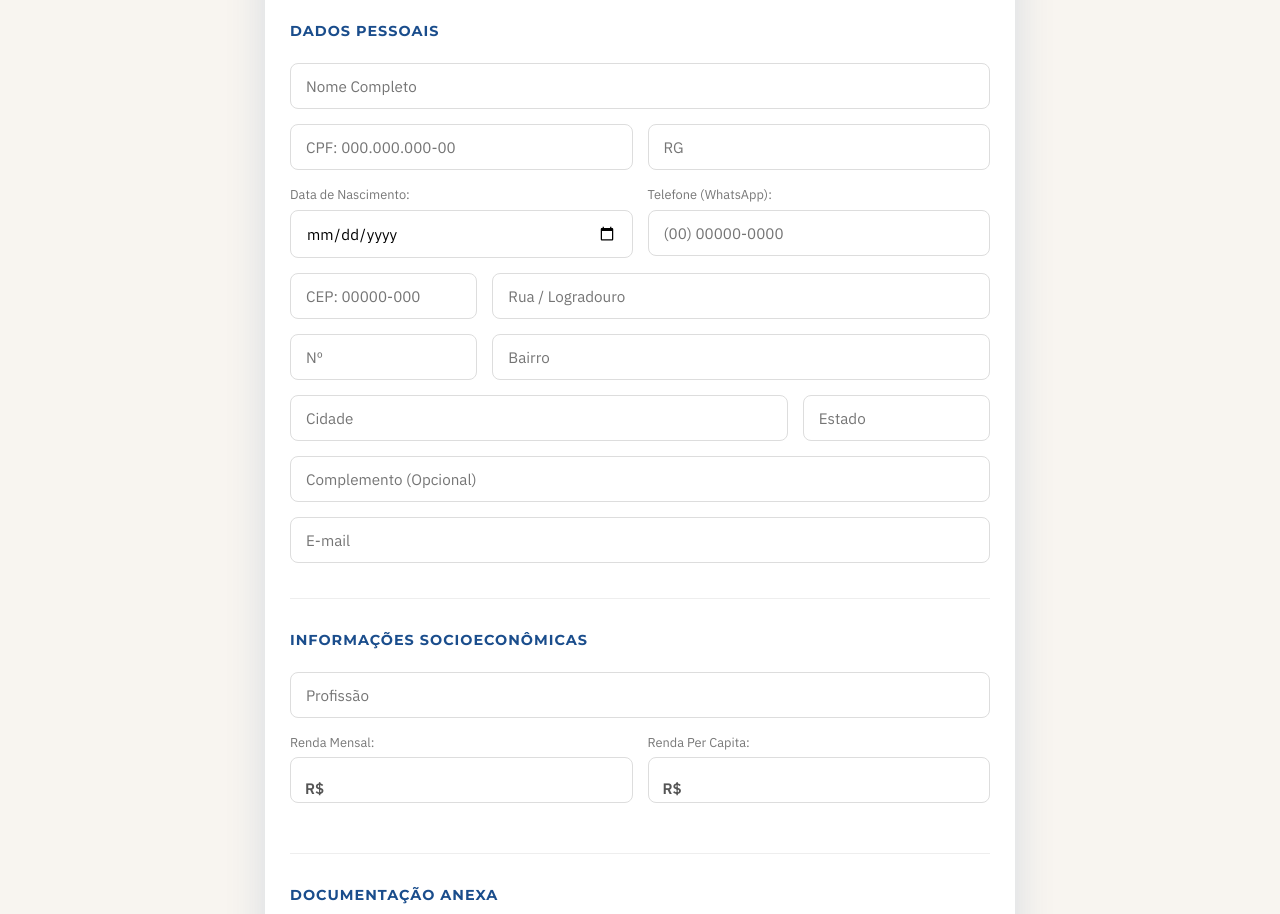
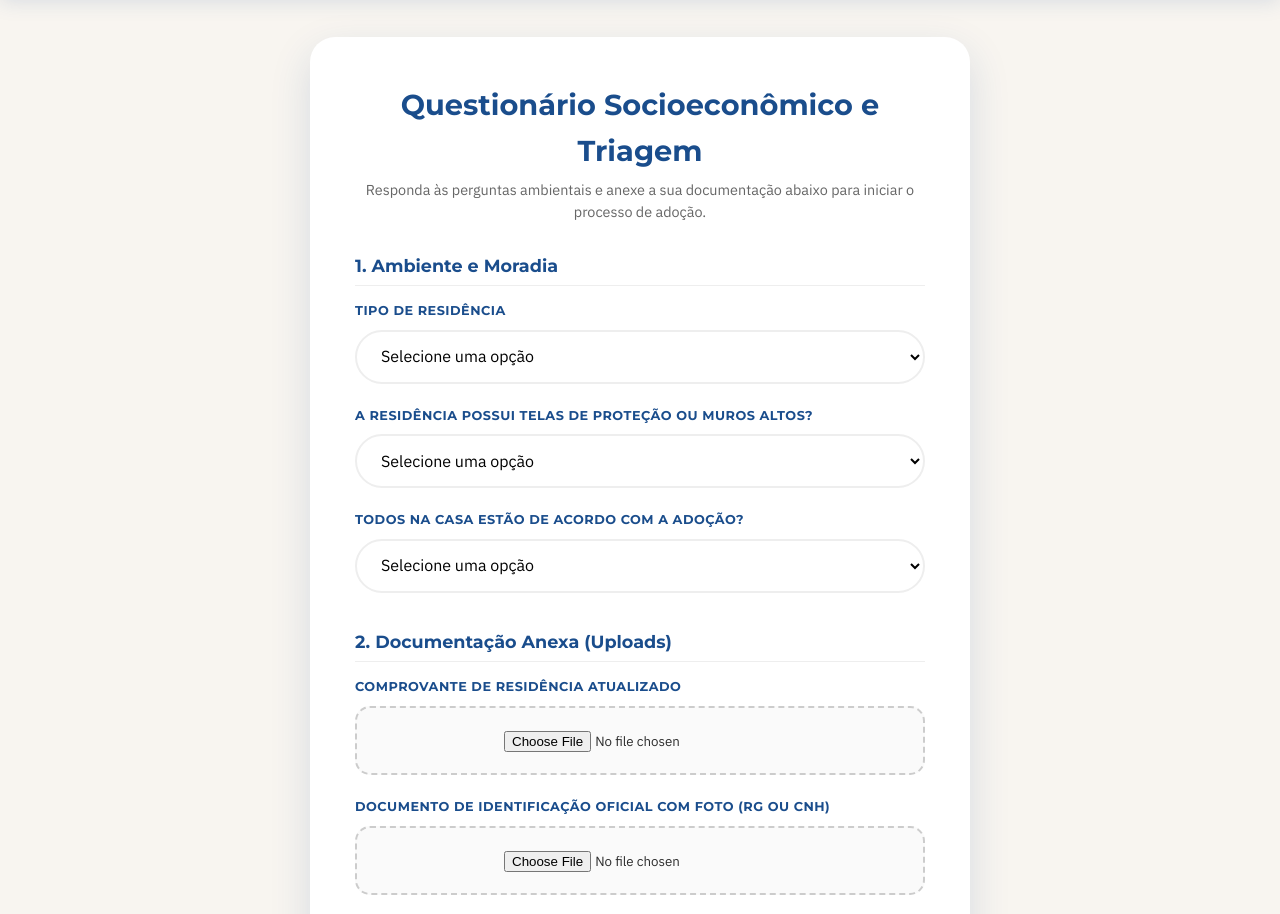
Before and after one commit to ApoloLins/patas-e-lacos, a website: page triagem.html in a window 1280 px wide. Shown: the part 98-1012 px from the top of the page. Drawn offline with Linux system fonts and the light colour scheme.

Commit message:
Refactor triagem.html for improved structure and styling

```diff
--- a/triagem.html
+++ b/triagem.html
@@ -3,122 +3,148 @@
 <head>
     <meta charset="UTF-8">
     <meta name="viewport" content="width=device-width, initial-scale=1.0">
-    <title>Formulário de Triagem | Patas & Laços</title>
+    <title>Patas & Laços | Formulário de Triagem</title>
     <link rel="stylesheet" href="css/style.css">
     <link href="https://fonts.googleapis.com/css2?family=Montserrat:wght@700;800&family=IBM+Plex+Sans:wght@400;600&display=swap" rel="stylesheet">
     <style>
-        .form-section { margin-bottom: 30px; border-bottom: 1px solid #eee; padding-bottom: 20px; }
-        .form-section h4 { margin-bottom: 20px; color: var(--primary); font-family: 'Montserrat', sans-serif; text-transform: uppercase; font-size: 0.9rem; letter-spacing: 1px; }
-        .grid-2 { display: flex; gap: 15px; }
-        .grid-2 input, .grid-2 div { flex: 1; }
-        .grid-3 { display: flex; gap: 15px; }
-        .grid-3 .flex-3 { flex: 3; }
-        .grid-3 .flex-1 { flex: 1; }
-        .input-padrao { width: 100%; padding: 12px 15px; margin-bottom: 15px; border-radius: 8px; border: 1px solid #ddd; font-family: 'IBM Plex Sans', sans-serif; font-size: 0.95rem; outline: none; transition: 0.3s; }
-        .input-padrao:focus { border-color: var(--primary); }
-        .file-label { display: block; font-weight: bold; font-size: 0.85rem; color: #555; margin-bottom: 5px; margin-top: 10px; }
-        .currency-wrapper { position: relative; display: flex; align-items: center; width: 100%; }
-        .currency-wrapper .symbol { position: absolute; left: 15px; font-family: 'IBM Plex Sans'; font-size: 0.95rem; color: #555; font-weight: 600; pointer-events: none; }
-        .currency-wrapper input { padding-left: 45px; }
-        #mensagem-sucesso { display: none; text-align: center; padding: 40px 20px; }
-        #mensagem-sucesso h3 { font-family: 'Montserrat'; color: var(--secondary); font-size: 1.8rem; margin-bottom: 15px; }
-        #mensagem-sucesso p { font-size: 1.1rem; color: var(--text); margin-bottom: 30px; line-height: 1.6; }
-        @media (max-width: 768px) {
-            .grid-2, .grid-3 { flex-direction: column; gap: 0; }
-        }
+        .triagem-wrapper { max-width: 700px; margin: 40px auto; padding: 0 20px; }
+        .triagem-card { background: white; padding: 45px; border-radius: 25px; box-shadow: 0 15px 40px var(--shadow); }
+        .triagem-card h2 { font-family: 'Montserrat'; color: var(--primary); font-size: 1.8rem; margin-bottom: 5px; text-align: center; }
+        .triagem-card p { font-size: 0.9rem; color: #666; margin-bottom: 30px; text-align: center; line-height: 1.5; }
+
+        .form-group-triagem { text-align: left; margin-bottom: 22px; }
+        .form-group-triagem label { display: block; font-family: 'Montserrat'; font-size: 0.8rem; font-weight: 700; text-transform: uppercase; color: var(--primary); margin-bottom: 8px; letter-spacing: 0.5px; }
+        .input-triagem, .select-triagem { width: 100%; padding: 14px 20px; border: 2px solid #eee; border-radius: 50px; font-family: 'IBM Plex Sans', sans-serif; font-size: 1rem; outline: none; transition: 0.3s; background: #fff; box-sizing: border-box; }
+        .input-triagem:focus, .select-triagem:focus { border-color: var(--primary); }
+
+        .file-box { border: 2px dashed #ccc; padding: 20px; border-radius: 15px; text-align: center; background: #fafafa; cursor: pointer; transition: 0.3s; }
+        .file-box:hover { border-color: var(--primary); background: #f4fcf6; }
     </style>
 </head>
-<body style="background: var(--bg); padding: 20px 10px;">
+<body style="background: var(--bg);">
 
-<div style="width: 100%; max-width: 750px; margin: 0 auto; background: white; padding: 25px; border-radius: 30px; box-shadow: 0 10px 40px var(--shadow); box-sizing: border-box;">
+<header class="main-header">
+    <nav class="nav-container">
+        <div class="logo-area"><img src="img/logo.png" alt="Patas & Laços" class="logo-img"></div>
+        <ul class="nav-links">
+            <li><a href="index.html" class="nav-item">Página Inicial 🏠</a></li>
+            <li><a href="catalogo.html" class="nav-item">⬅ Voltar ao Catálogo</a></li>
+        </ul>
+    </nav>
+</header>
 
-    <div id="container-formulario">
-        <h2 style="font-family: 'Montserrat'; color: var(--primary); margin-bottom: 35px; text-align: center;">Inscrição para Adoção</h2>
-        <form id="form-triagem" onsubmit="enviarFormulario(event)">
+<div class="triagem-wrapper">
+    <main class="triagem-card">
+        <h2>Questionário Socioeconômico e Triagem</h2>
+        <p>Responda às perguntas ambientais e anexe a sua documentação abaixo para iniciar o processo de adoção.</p>
 
-            <div class="form-section">
-                <h4>Dados Pessoais</h4>
-                <input type="text" id="nome" placeholder="Nome Completo" class="input-padrao" required>
-                <div class="grid-2">
-                    <input type="text" id="cpf" placeholder="CPF: 000.000.000-00" class="input-padrao" oninput="mascaraCPF(this)" maxlength="14" required>
-                    <input type="text" id="rg" placeholder="RG" class="input-padrao" required>
-                </div>
-                <div class="grid-2">
-                    <div style="margin-bottom: 15px;">
-                        <span style="font-size: 0.8rem; color: #777; display:block; margin-bottom:4px;">Data de Nascimento:</span>
-                        <input type="date" id="nascimento" class="input-padrao" style="margin-bottom:0;" required>
-                    </div>
-                    <div style="margin-bottom: 15px;">
-                        <span style="font-size: 0.8rem; color: #777; display:block; margin-bottom:4px;">Telefone (WhatsApp):</span>
-                        <input type="tel" id="telefone" placeholder="(00) 00000-0000" class="input-padrao" style="margin-bottom:0;" oninput="mascaraTelefone(this)" maxlength="15" required>
-                    </div>
-                </div>
+        <form onsubmit="interceptarFluxoAdocao(event)">
 
-                <div class="grid-3">
-                    <input type="text" id="cep" placeholder="CEP: 00000-000" class="input-padrao flex-1" oninput="mascaraCEP(this)" maxlength="9" required>
-                    <input type="text" id="rua" placeholder="Rua / Logradouro" class="input-padrao flex-3" required>
-                </div>
-                <div class="grid-3">
-                    <input type="text" id="numero" placeholder="Nº" class="input-padrao flex-1" required>
-                    <input type="text" id="bairro" placeholder="Bairro" class="input-padrao flex-3" required>
-                </div>
-                <div class="grid-3">
-                    <input type="text" id="cidade" placeholder="Cidade" class="input-padrao flex-3" required>
-                    <input type="text" id="estado" placeholder="Estado" class="input-padrao flex-1" maxlength="2" required>
-                </div>
-                <input type="text" id="complemento" placeholder="Complemento (Opcional)" class="input-padrao">
-                <input type="email" id="email" placeholder="E-mail" class="input-padrao" required>
+            <h3 style="font-family: 'Montserrat'; color: var(--primary); font-size: 1.1rem; margin: 25px 0 15px 0; border-bottom: 1px solid #eee; padding-bottom: 5px;">1. Ambiente e Moradia</h3>
+
+            <div class="form-group-triagem">
+                <label>Tipo de Residência</label>
+                <select id="tipo-residencia" class="select-triagem" required>
+                    <option value="" disabled selected>Selecione uma opção</option>
+                    <option value="Casa">Casa</option>
+                    <option value="Apartamento">Apartamento</option>
+                    <option value="Sítio/Chácara">Sítio / Chácara</option>
+                </select>
             </div>
 
-            <div class="form-section">
-                <h4>Informações Socioeconômicas</h4>
-                <input type="text" id="profissao" placeholder="Profissão" class="input-padrao" required>
-                <div class="grid-2">
-                    <div style="margin-bottom: 15px; width: 100%;">
-                        <span style="font-size: 0.8rem; color: #777; display:block; margin-bottom:4px;">Renda Mensal:</span>
-                        <div class="currency-wrapper"><span class="symbol">R$</span><input type="text" id="renda-mensal" class="input-padrao" oninput="mascaraMoeda(this)" required></div>
-                    </div>
-                    <div style="margin-bottom: 15px; width: 100%;">
-                        <span style="font-size: 0.8rem; color: #777; display:block; margin-bottom:4px;">Renda Per Capita:</span>
-                        <div class="currency-wrapper"><span class="symbol">R$</span><input type="text" id="renda-capita" class="input-padrao" oninput="mascaraMoeda(this)" required></div>
-                    </div>
+            <div class="form-group-triagem">
+                <label>A residência possui telas de proteção ou muros altos?</label>
+                <select id="telas-protecao" class="select-triagem" required>
+                    <option value="" disabled selected>Selecione uma opção</option>
+                    <option value="Sim">Sim, totalmente segura</option>
+                    <option value="Parcialmente">Parcialmente seguro</option>
+                    <option value="Não">Não possui proteção externa</option>
+                </select>
+            </div>
+
+            <div class="form-group-triagem">
+                <label>Todos na casa estão de acordo com a adoção?</label>
+                <select id="acordo-casa" class="select-triagem" required>
+                    <option value="" disabled selected>Selecione uma opção</option>
+                    <option value="Sim">Sim, todos apoiam</option>
+                    <option value="Nao">Existe alguma divergência interna</option>
+                </select>
+            </div>
+
+            <h3 style="font-family: 'Montserrat'; color: var(--primary); font-size: 1.1rem; margin: 35px 0 15px 0; border-bottom: 1px solid #eee; padding-bottom: 5px;">2. Documentação Anexa (Uploads)</h3>
+
+            <div class="form-group-triagem">
+                <label>Comprovante de Residência Atualizado</label>
+                <div class="file-box">
+                    <input type="file" id="doc-residencia" required style="font-family: 'IBM Plex Sans';">
                 </div>
             </div>
 
-            <div class="form-section" style="border-bottom: none;">
-                <h4>Documentação Anexa</h4>
-                <label class="file-label">FRENTE DO RG:</label><input type="file" class="input-padrao" required>
-                <label class="file-label">VERSO DO RG:</label><input type="file" class="input-padrao" required>
-                <label class="file-label">COMPROVANTE DE RESIDÊNCIA:</label><input type="file" class="input-padrao" required>
-                <label class="file-label">CONTRACHEQUE:</label><input type="file" class="input-padrao" required>
+            <div class="form-group-triagem">
+                <label>Documento de Identificação Oficial com Foto (RG ou CNH)</label>
+                <div class="file-box">
+                    <input type="file" id="doc-identidade" required style="font-family: 'IBM Plex Sans';">
+                </div>
             </div>
 
-            <button type="submit" class="btn-main" style="border: none; width: 100%; padding: 15px;">Enviar Informações para Análise</button>
+            <center>
+                <button type="submit" class="btn-main" style="margin-top: 35px; border: none; padding: 14px 45px; font-size: 1rem; cursor: pointer;">
+                    Concluir Meu Pedido de Adoção 🎯
+                </button>
+            </center>
         </form>
-    </div>
-
-    <div id="mensagem-sucesso">
-        <span style="font-size: 4rem;">🎉</span>
-        <h3>Inscrição Confirmada!</h3>
-        <p>Você entrou na lista de análise. Em até 5 dias úteis, a equipe técnica da ONG entrará em contato.</p>
-        <button onclick="window.close();" class="btn-main" style="border:none;">Fechar Janela</button>
-    </div>
+    </main>
 </div>
 
+<footer class="main-footer">
+    <div class="footer-content">
+        <div class="footer-bottom">
+            <p>&copy; 2026 Patas & Laços - Sistema Certificado de Proteção Animal.</p>
+        </div>
+    </div>
+</footer>
+
 <script>
-function mascaraCPF(i) { let v = i.value.replace(/\D/g, ""); v = v.replace(/(\d{3})(\d)/, "$1.$2"); v = v.replace(/(\d{3})(\d)/, "$1.$2"); v = v.replace(/(\d{3})(\d{1,2})$/, "$1-$2"); i.value = v; }
-function mascaraTelefone(i) { let v = i.value.replace(/\D/g, ""); v = v.replace(/^(\d{2})(\d)/g, "($1) $2"); v = v.replace(/(\d{5})(\d)/, "$1-$2"); i.value = v; }
-function mascaraCEP(i) { let v = i.value.replace(/\D/g, ""); v = v.replace(/^(\d{5})(\d)/, "$1-$2"); i.value = v; }
-function mascaraMoeda(i) { let v = i.value.replace(/\D/g, ""); v = (v / 100).toFixed(2) + ""; v = v.replace(".", ","); v = v.replace(/(\d)(?=(\d{3})+(?!\d))/g, "$1."); i.value = v === "0,00" ? "" : v; }
+    window.onload = function() {
+        // Se o usuário acabou de logar e havia deixado dados na fila
+        if (localStorage.getItem('user.logado') === 'true' && localStorage.getItem('dadosTriagemPendente')) {
+            const dadosSalvos = JSON.parse(localStorage.getItem('dadosTriagemPendente'));
 
-function enviarFormulario(e) {
-    e.preventDefault();
-    if (document.getElementById('cpf').value.replace(/\D/g, '').length !== 11) { alert("CPF inválido."); return; }
-    if (document.getElementById('telefone').value.replace(/\D/g, '').length !== 11) { alert("Telefone inválido."); return; }
-    document.getElementById('container-formulario').style.display = 'none';
-    document.getElementById('mensagem-sucesso').style.display = 'block';
-    window.scrollTo({ top: 0, behavior: 'smooth' });
-}
+            // Restaura os campos do formulário para o usuário ver
+            document.getElementById('tipo-residencia').value = dadosSalvos.residencia;
+            document.getElementById('telas-protecao').value = dadosSalvos.telas;
+            document.getElementById('acordo-casa').value = dadosSalvos.acordo;
+
+            // Limpa o rascunho temporário do navegador
+            localStorage.removeItem('dadosTriagemPendente');
+
+            alert("🔒 Sessão Autenticada!\n\nSeu questionário de triagem foi recuperado e vinculado com sucesso à sua conta.");
+            alert("Inscrição de adoção concluída! Direcionando para o seu painel de acompanhamento.");
+            window.location.href = "portal.html";
+        }
+    }
+
+    function interceptarFluxoAdocao(e) {
+        e.preventDefault();
+
+        // Guarda o rascunho técnico das respostas
+        const rascunhoTriagem = {
+            residencia: document.getElementById('tipo-residencia').value,
+            telas: document.getElementById('telas-protecao').value,
+            acordo: document.getElementById('acordo-casa').value
+        };
+
+        localStorage.setItem('dadosTriagemPendente', JSON.stringify(rascunhoTriagem));
+
+        // Intercepta e barra o fechamento se não houver login ativo
+        if (localStorage.getItem('user.logado') !== 'true') {
+            alert("Formulário recebido pelo sistema!\n\nPara concluir e assinar a sua solicitação de adoção, você precisa acessar ou criar sua Conta de Tutor agora.");
+            window.location.href = "login-tutor.html";
+        } else {
+            alert("Excelente! Seu formulário foi processado e salvo no seu perfil.");
+            window.location.href = "portal.html";
+        }
+    }
 </script>
 </body>
 </html>
```
